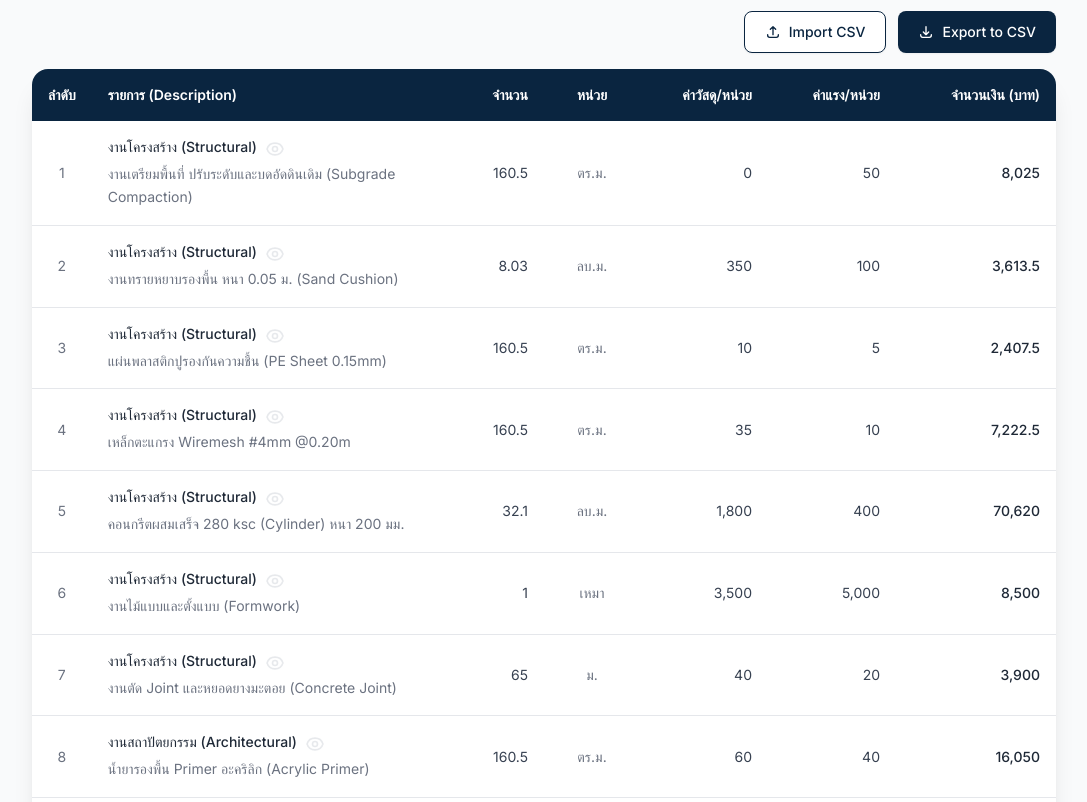
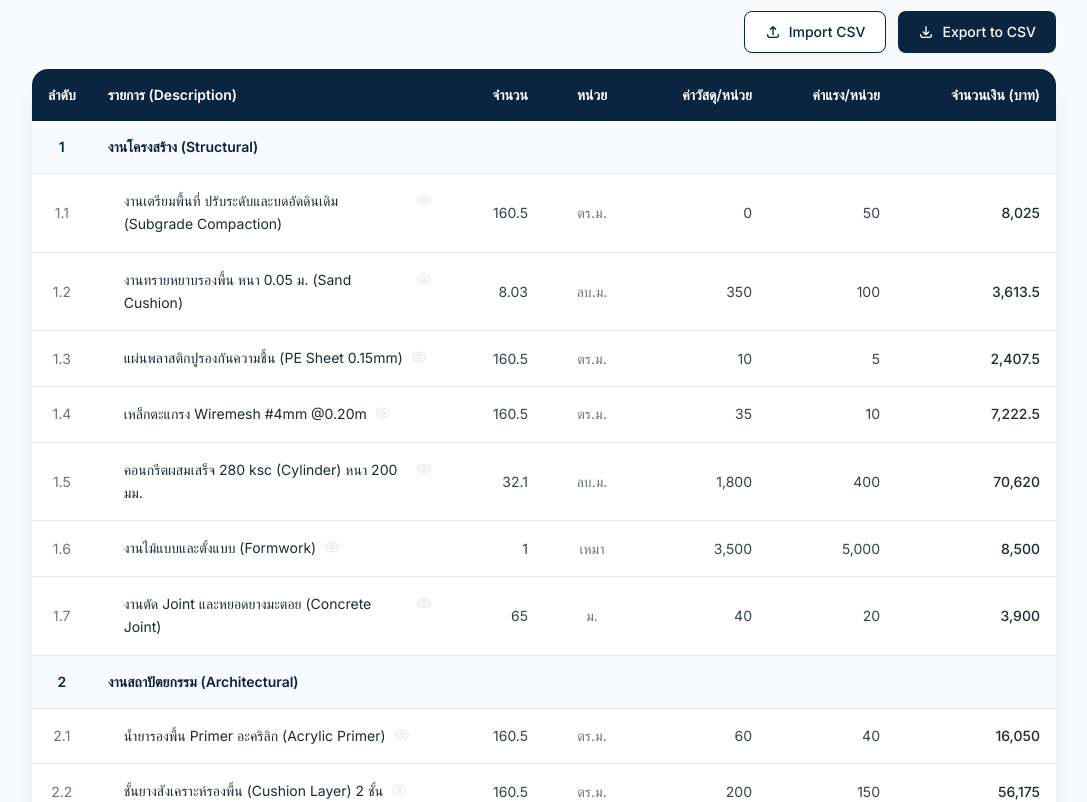
Before and after one commit to suteechu/CourtHeim, a React (Vite) app: page / in a window 1280 px wide. Shown: the part 5700-6502 px from the top of the page, without its empty margins (96-1183 px from the left). Built offline with nearby package versions, Linux system fonts and the light colour scheme.

Commit message:
Group BOQ items by category with hierarchical numbering in UI and CSV

```diff
--- a/src/components/BOQ.jsx
+++ b/src/components/BOQ.jsx
@@ -38,6 +38,12 @@ const BOQ = () => {
     return new Intl.NumberFormat('th-TH', { style: 'currency', currency: 'THB' }).format(amount);
   };
 
+  const groupedBoq = boqItems.reduce((acc, item) => {
+    if (!acc[item.category]) acc[item.category] = [];
+    acc[item.category].push(item);
+    return acc;
+  }, {});
+
   const exportToCSV = () => {
     // UTF-8 BOM for Excel
     const BOM = '\uFEFF';
@@ -45,8 +51,11 @@ const BOQ = () => {
 
     let csvContent = BOM + headers.join(',') + '\n';
 
-    boqItems.forEach((item, index) => {
-      const category = `"${item.category.replace(/"/g, '""')}"`;
+    Object.entries(groupedBoq).forEach(([category, items], catIndex) => {
+      const safeCategory = `"${category.replace(/"/g, '""')}"`;
+      csvContent += `${catIndex + 1},${safeCategory},,,,,,\n`;
+
+      items.forEach((item, itemIndex) => {
         const description = `"${item.item.replace(/"/g, '""')}"`;
         const qty = item.qty;
         const unit = `"${item.unit.replace(/"/g, '""')}"`;
@@ -54,7 +63,8 @@ const BOQ = () => {
         const laborPrice = item.laborPrice;
         const total = item.total;
 
-      csvContent += `${index + 1},${category},${description},${qty},${unit},${materialPrice},${laborPrice},${total}\n`;
+        csvContent += `${catIndex + 1}.${itemIndex + 1},${safeCategory},${description},${qty},${unit},${materialPrice},${laborPrice},${total}\n`;
+      });
     });
 
     csvContent += `\n,,,,,,รวมเป็นเงิน (Sub Total),${totalAmount}\n`;
@@ -105,24 +115,22 @@ const BOQ = () => {
 
       const newItems = [];
       let startIdx = 1; // skip header
+      let nextId = 1;
 
       for (let i = startIdx; i < lines.length; i++) {
         const row = parseCSVRow(lines[i]);
         if (row.length >= 8) {
           if (!row[0] || row[0].trim() === '') break;
-
-          const id = parseInt(row[0].trim(), 10);
-          if (isNaN(id)) continue;
+          if (!row[2] || row[2].trim() === '') continue; // skip category header row
 
           const qty = parseFloat(row[3].trim().replace(/,/g, '')) || 0;
           const materialPrice = parseFloat(row[5].trim().replace(/,/g, '')) || 0;
           const laborPrice = parseFloat(row[6].trim().replace(/,/g, '')) || 0;
 
-          // Recalculate total just to be safe, or use the imported total
           const total = parseFloat(row[7].trim().replace(/,/g, '')) || (qty * (materialPrice + laborPrice));
 
           newItems.push({
-            id: id,
+            id: nextId++,
             category: row[1].trim(),
             item: row[2].trim(),
             qty: qty,
@@ -186,18 +194,23 @@ const BOQ = () => {
                 </tr>
               </thead>
               <tbody className="text-sm divide-y divide-gray-200">
-                {boqItems.map((item, index) => (
+                {Object.entries(groupedBoq).map(([category, items], catIndex) => (
+                  <React.Fragment key={category}>
+                    <tr className="bg-blue-50/50 font-semibold text-heim-blue">
+                      <td className="p-4 text-center">{catIndex + 1}</td>
+                      <td className="p-4" colSpan={6}>{category}</td>
+                    </tr>
+                    {items.map((item, itemIndex) => (
                       <tr key={item.id} className="hover:bg-gray-50 transition-colors">
-                    <td className="p-4 text-center text-gray-500">{index + 1}</td>
-                    <td className="p-4">
+                        <td className="p-4 text-center text-gray-500">{`${catIndex + 1}.${itemIndex + 1}`}</td>
+                        <td className="p-4 pl-8">
                           <div
                             className="group flex items-start cursor-pointer"
                             onClick={() => setModalContent({ src: item.imageSrc, caption: item.item })}
                           >
-                        <p className="font-medium text-gray-800 group-hover:text-heim-blue transition-colors mr-2">{item.category}</p>
-                        <svg className="w-5 h-5 text-gray-300 group-hover:text-heim-blue opacity-50 group-hover:opacity-100 transition-all shrink-0 mt-0.5" fill="none" stroke="currentColor" viewBox="0 0 24 24"><path strokeLinecap="round" strokeLinejoin="round" strokeWidth="2" d="M15 12a3 3 0 11-6 0 3 3 0 016 0z"></path><path strokeLinecap="round" strokeLinejoin="round" strokeWidth="2" d="M2.458 12C3.732 7.943 7.523 5 12 5c4.478 0 8.268 2.943 9.542 7-1.274 4.057-5.064 7-9.542 7-4.477 0-8.268-2.943-9.542-7z"></path></svg>
+                            <span className="text-gray-800 group-hover:text-heim-blue transition-colors leading-relaxed block">{item.item}</span>
+                            <svg className="w-4 h-4 text-gray-300 group-hover:text-heim-blue opacity-50 group-hover:opacity-100 transition-all shrink-0 ml-2 mt-0.5" fill="none" stroke="currentColor" viewBox="0 0 24 24"><path strokeLinecap="round" strokeLinejoin="round" strokeWidth="2" d="M15 12a3 3 0 11-6 0 3 3 0 016 0z"></path><path strokeLinecap="round" strokeLinejoin="round" strokeWidth="2" d="M2.458 12C3.732 7.943 7.523 5 12 5c4.478 0 8.268 2.943 9.542 7-1.274 4.057-5.064 7-9.542 7-4.477 0-8.268-2.943-9.542-7z"></path></svg>
                           </div>
-                      <span className="text-sm text-gray-500 block mt-1 leading-relaxed">{item.item}</span>
                         </td>
                         <td className="p-4 text-right text-gray-700">{item.qty}</td>
                         <td className="p-4 text-center text-gray-500">{item.unit}</td>
@@ -205,6 +218,8 @@ const BOQ = () => {
                         <td className="p-4 text-right text-gray-700">{item.laborPrice.toLocaleString('th-TH')}</td>
                         <td className="p-4 text-right font-medium text-gray-800">{item.total.toLocaleString('th-TH')}</td>
                       </tr>
+                    ))}
+                  </React.Fragment>
                 ))}
               </tbody>
             </table>
```
Lines whose indentation alone changed are shown as unchanged.
